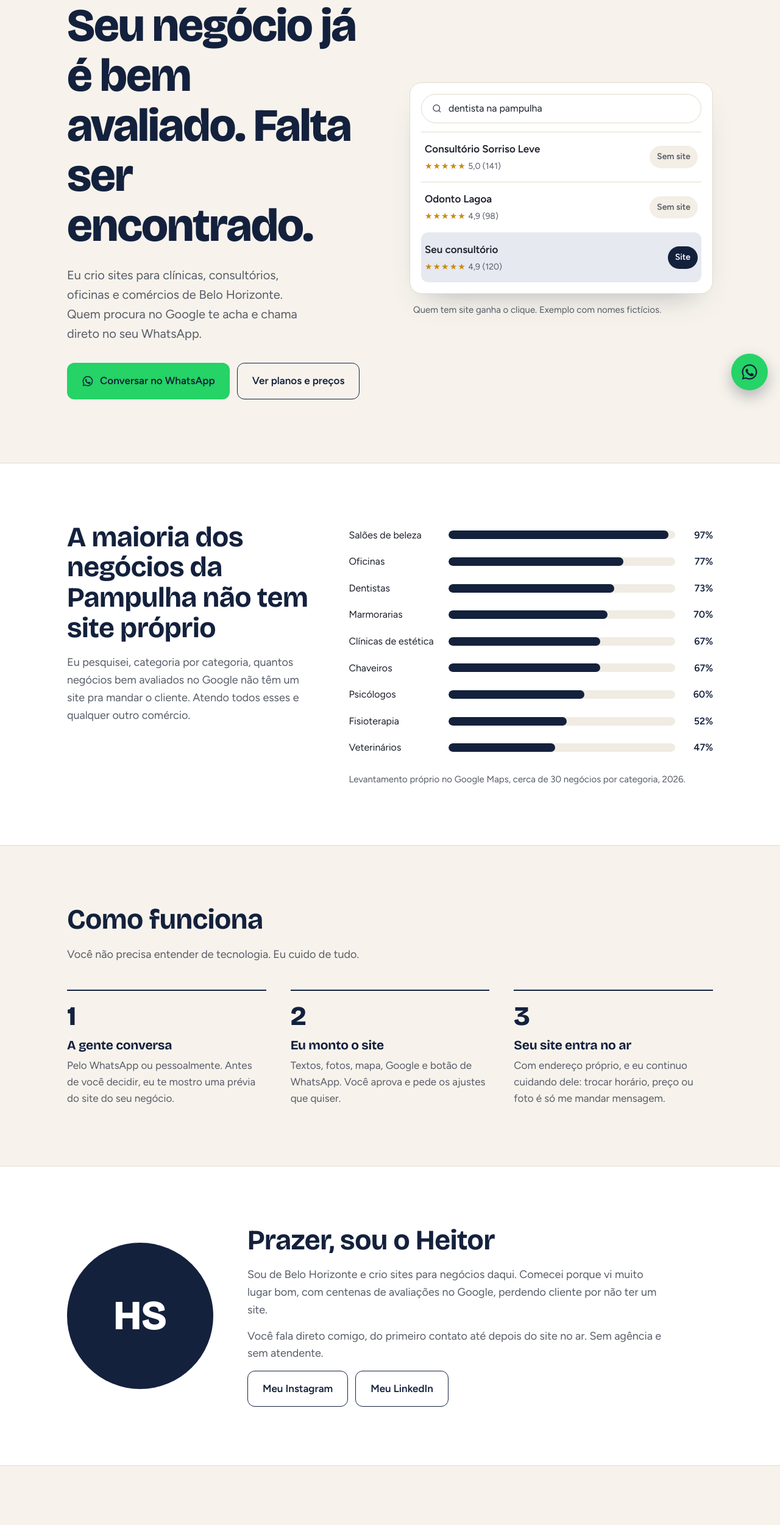
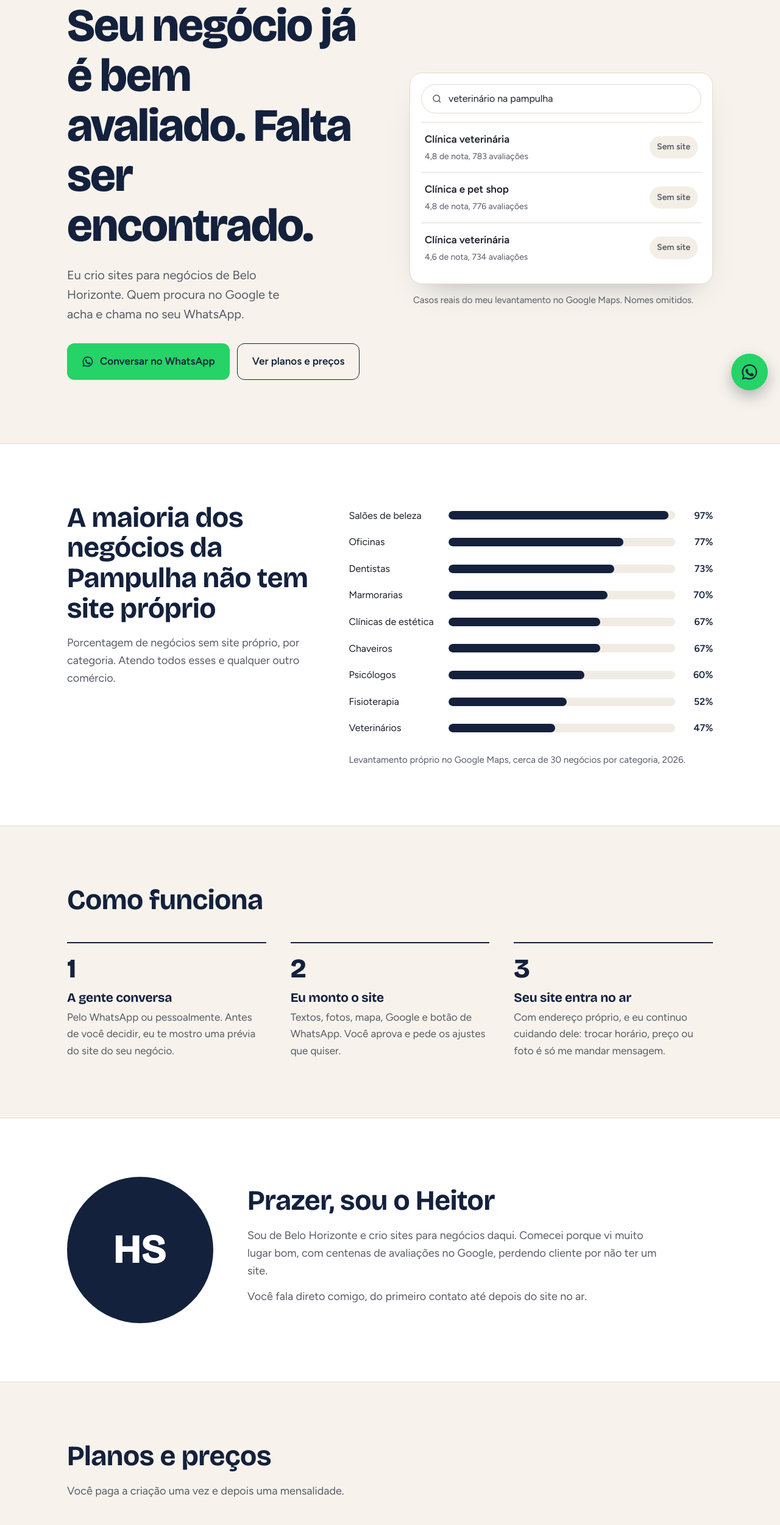
Before and after one commit to heitormarquessilva/meu-site, a plain HTML site: page index.html in a window 1280 px wide. Shown: the part 140-2641 px from the top of the page at 61% size. Drawn offline with nearby package versions, Linux system fonts and the light colour scheme.

Commit message:
Tira avaliações inventadas e textos repetidos
- Topo: saíram os consultórios fictícios com estrelas e notas inventadas.
  No lugar entram 3 clínicas veterinárias reais do meu levantamento
  (nota e número de avaliações verdadeiros, sem citar o nome)
- Textos mais curtos no topo e na seção de dados
- Removida a frase extra em Como funciona
- Removidos os botões de Instagram e LinkedIn do Sobre mim
  (continuam no rodapé)
- Removida a pergunta "Atende fora da Pampulha?" (o topo já diz BH)
- Planos: frase curta, o que a mensalidade cobre fica só nas dúvidas
- Limpeza de estilos que não eram mais usados

```diff
--- a/index.html
+++ b/index.html
@@ -65,11 +65,8 @@
   .serp li{display:grid;grid-template-columns:1fr auto;gap:4px 14px;align-items:center;padding:14px 6px;border-top:1px solid var(--line)}
   .serp li b{font-weight:600;font-size:17px}
   .serp li small{grid-column:1;font-size:14px;color:var(--muted)}
-  .serp .st{color:var(--star);letter-spacing:1px}
   .serp .chip{grid-row:1 / span 2;grid-column:2;font-size:14px;font-weight:600;padding:7px 12px;border-radius:999px;white-space:nowrap}
   .serp .chip.no{background:#f3eee6;color:var(--muted)}
-  .serp .chip.yes{background:var(--navy);color:#fff}
-  .serp li.you{background:var(--navy-soft);border-radius:12px;border-top-color:transparent}
   .serp-cap{font-size:15px;color:var(--muted);margin-top:14px;padding:0 6px}
 
   /* dados */
@@ -114,7 +111,6 @@
   .about .wrap{display:grid;grid-template-columns:240px 1fr;gap:56px;align-items:center}
   .photo{aspect-ratio:1;border-radius:50%;background:var(--navy);display:grid;place-items:center;font-family:var(--display);font-weight:800;font-size:68px;color:#fff}
   .about p{color:var(--muted);margin-bottom:14px;max-width:60ch}
-  .about .links{display:flex;gap:12px;flex-wrap:wrap;margin-top:8px}
   @media(max-width:760px){.about .wrap{grid-template-columns:1fr;gap:28px}.photo{max-width:160px}}
 
   /* faq */
@@ -161,7 +157,7 @@
   <div class="wrap">
     <div>
       <h1>Seu negócio já é bem avaliado. Falta ser encontrado.</h1>
-      <p>Eu crio sites para clínicas, consultórios, oficinas e comércios de Belo Horizonte. Quem procura no Google te acha e chama direto no seu WhatsApp.</p>
+      <p>Eu crio sites para negócios de Belo Horizonte. Quem procura no Google te acha e chama no seu WhatsApp.</p>
       <div class="ctas">
         <a class="btn" href="https://wa.me/5531983663689?text=Ol%C3%A1%20Heitor!%20Quero%20saber%20mais%20sobre%20um%20site%20para%20o%20meu%20neg%C3%B3cio." target="_blank" rel="noopener"><svg aria-hidden="true"><use href="#wa"/></svg>Conversar no WhatsApp</a>
         <a class="btn plain" href="#planos">Ver planos e preços</a>
@@ -169,15 +165,15 @@
     </div>
 
     <figure>
-      <div class="serp" role="img" aria-label="Exemplo de busca no Google por dentista na Pampulha: dois consultórios bem avaliados aparecem sem site e um aparece com site.">
-        <div class="q"><svg viewBox="0 0 24 24" aria-hidden="true"><circle cx="11" cy="11" r="7"/><path d="m20 20-4-4"/></svg>dentista na pampulha</div>
+      <div class="serp">
+        <div class="q"><svg viewBox="0 0 24 24" aria-hidden="true"><circle cx="11" cy="11" r="7"/><path d="m20 20-4-4"/></svg>veterinário na pampulha</div>
         <ol>
-          <li><b>Consultório Sorriso Leve</b><small><span class="st">★★★★★</span> 5,0 (141)</small><span class="chip no">Sem site</span></li>
-          <li><b>Odonto Lagoa</b><small><span class="st">★★★★★</span> 4,9 (98)</small><span class="chip no">Sem site</span></li>
-          <li class="you"><b>Seu consultório</b><small><span class="st">★★★★★</span> 4,9 (120)</small><span class="chip yes">Site</span></li>
+          <li><b>Clínica veterinária</b><small>4,8 de nota, 783 avaliações</small><span class="chip no">Sem site</span></li>
+          <li><b>Clínica e pet shop</b><small>4,8 de nota, 776 avaliações</small><span class="chip no">Sem site</span></li>
+          <li><b>Clínica veterinária</b><small>4,6 de nota, 734 avaliações</small><span class="chip no">Sem site</span></li>
         </ol>
       </div>
-      <figcaption class="serp-cap">Quem tem site ganha o clique. Exemplo com nomes fictícios.</figcaption>
+      <figcaption class="serp-cap">Casos reais do meu levantamento no Google Maps. Nomes omitidos.</figcaption>
     </figure>
   </div>
 </header>
@@ -186,7 +182,7 @@
   <div class="wrap">
     <div>
       <h2 id="dados">A maioria dos negócios da Pampulha não tem site próprio</h2>
-      <p class="lead">Eu pesquisei, categoria por categoria, quantos negócios bem avaliados no Google não têm um site pra mandar o cliente. Atendo todos esses e qualquer outro comércio.</p>
+      <p class="lead">Porcentagem de negócios sem site próprio, por categoria. Atendo todos esses e qualquer outro comércio.</p>
     </div>
     <div>
       <ul class="bars">
@@ -208,7 +204,6 @@
 <section id="como" aria-labelledby="como-t">
   <div class="wrap">
     <h2 id="como-t">Como funciona</h2>
-    <p class="lead">Você não precisa entender de tecnologia. Eu cuido de tudo.</p>
     <ol class="steps">
       <li><h3>A gente conversa</h3><p>Pelo WhatsApp ou pessoalmente. Antes de você decidir, eu te mostro uma prévia do site do seu negócio.</p></li>
       <li><h3>Eu monto o site</h3><p>Textos, fotos, mapa, Google e botão de WhatsApp. Você aprova e pede os ajustes que quiser.</p></li>
@@ -223,11 +218,7 @@
     <div>
       <h2 id="sobre-t">Prazer, sou o Heitor</h2>
       <p>Sou de Belo Horizonte e crio sites para negócios daqui. Comecei porque vi muito lugar bom, com centenas de avaliações no Google, perdendo cliente por não ter um site.</p>
-      <p>Você fala direto comigo, do primeiro contato até depois do site no ar. Sem agência e sem atendente.</p>
-      <div class="links">
-        <a class="btn plain" href="https://instagram.com/heitor_marques_silva" target="_blank" rel="noopener">Meu Instagram</a>
-        <a class="btn plain" href="https://www.linkedin.com/in/heitor-marques-silva-66ba98379/" target="_blank" rel="noopener">Meu LinkedIn</a>
-      </div>
+      <p>Você fala direto comigo, do primeiro contato até depois do site no ar.</p>
     </div>
   </div>
 </section>
@@ -235,7 +226,7 @@
 <section id="planos" aria-labelledby="planos-t">
   <div class="wrap">
     <h2 id="planos-t">Planos e preços</h2>
-    <p class="lead">Você paga a criação uma vez e uma mensalidade que cobre hospedagem, endereço do site, manutenção e alterações.</p>
+    <p class="lead">Você paga a criação uma vez e depois uma mensalidade.</p>
     <div class="plans">
       <div class="plan">
         <h3>Essencial</h3>
@@ -289,7 +280,6 @@
     <details><summary>Eu já tenho Instagram. Preciso de site?</summary><p>O Instagram funciona pra quem já te segue. O site é o que aparece quando alguém procura "dentista na Pampulha" no Google. Um completa o outro.</p></details>
     <details><summary>Quanto tempo leva pra ficar pronto?</summary><p>Na maioria dos casos, de 7 a 15 dias depois que eu recebo as informações e fotos.</p></details>
     <details><summary>O que a mensalidade cobre?</summary><p>Hospedagem, endereço do site (domínio), segurança, manutenção e pequenas alterações sempre que precisar, como trocar preço, horário ou foto.</p></details>
-    <details><summary>Atende fora da Pampulha?</summary><p>Sim. Atendo toda Belo Horizonte e região, pessoalmente ou online.</p></details>
   </div>
 </section>
 
```
